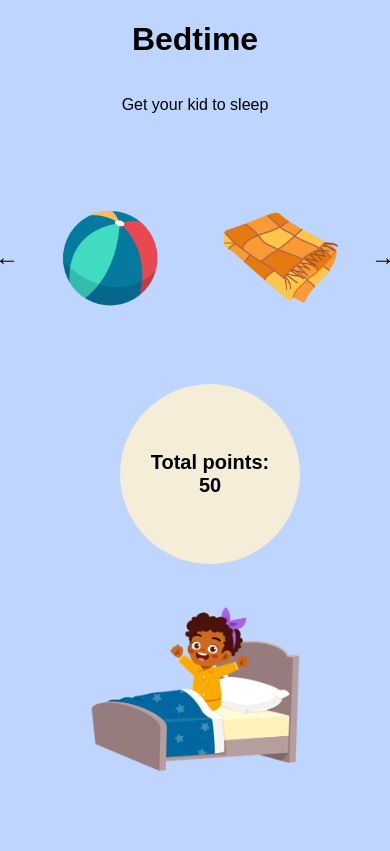
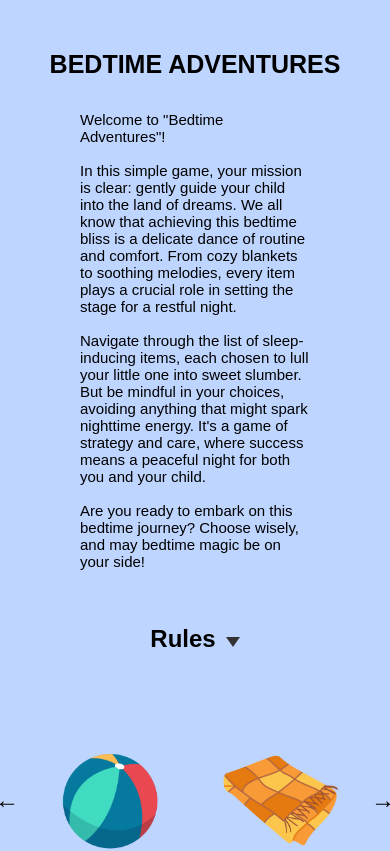
Before and after one commit to SimoneVeitch/bedtime-adventures, a React (Create React App) app: page / in a window 390 px wide. Shown: the top 851 px of the page. Built offline with nearby package versions, Linux system fonts and the light colour scheme.

Commit message:
Added copy, updating css for points box, added responsive styles, added Rules component and incorporated it to App

```diff
--- a/public/index.html
+++ b/public/index.html
@@ -25,6 +25,12 @@
       Learn how to configure a non-root public URL by running `npm run build`.
     -->
     <title>React App</title>
+    <link rel="preconnect" href="https://fonts.googleapis.com">
+    <link rel="preconnect" href="https://fonts.gstatic.com" crossorigin>
+    <link href="https://fonts.googleapis.com/css2?family=Nunito:ital,wght@0,200..1000;1,200..1000&display=swap" rel="stylesheet">
+    <link rel="preconnect" href="https://fonts.googleapis.com">
+    <link rel="preconnect" href="https://fonts.gstatic.com" crossorigin>
+    <link href="https://fonts.googleapis.com/css2?family=Titan+One&display=swap" rel="stylesheet">
   </head>
   <body>
     <noscript>You need to enable JavaScript to run this app.</noscript>
--- a/src/Components/App.js
+++ b/src/Components/App.js
@@ -3,6 +3,8 @@ import ItemContainer from "./ItemContainer";
 import Bed from "./Bed";
 import PointsBox from "./PointsBox";
 import ErrorOverlay from "./ErrorOverlay";
+import SuccessOverlay from "./SuccessOverlay";
+import Rules from './Rules';
 
 import ball from "../sleep_items/ball.png"
 import blanket from "../sleep_items/blanket.png"
@@ -32,120 +34,140 @@ function App() {
       name: "Ball",
       img_url: ball,
       points: 10,
+      action: 'deduct',
     },
     {
       id: 2,
       name: "Blanket",
       img_url: blanket,
       points: 10,
+      action: 'add',
     },
     {
       id: 3,
       name: "Book",
       img_url: book,
       points: 10,
+      action: 'add',
     },
     {
       id: 4,
       name: "Cheese",
       img_url: cheese,
       points: 10,
+      action: 'deduct',
     },
     {
       id: 5,
       name: "Dog",
       img_url: dog,
       points: 10,
+      action: 'add',
     },
     {
       id: 6,
       name: "Game",
       img_url: game,
       points: 10,
+      action: 'deduct',
     },
     {
       id: 7,
       name: "Ghost",
       img_url: ghost,
       points: 10,
+      action: 'deduct',
     },
     {
       id: 8,
       name: "Horse",
       img_url: horse,
       points: 10,
+      action: 'deduct',
     },
     {
       id: 9,
       name: "Icecream",
       img_url: icecream,
       points: 10,
+      action: 'deduct',
     },
     {
       id: 10,
       name: "ipad",
       img_url: ipad,
       points: 10,
+      action: 'deduct',
     },
     {
       id: 11,
       name: "Light",
       img_url: light,
       points: 10,
+      action: 'add',
     },
     {
       id: 12,
       name: "Mask",
       img_url: mask,
       points: 10,
+      action: 'add',
     },
     {
       id: 13,
       name: "Microphone",
       img_url: microphone,
       points: 10,
+      action: 'deduct',
     },
     {
       id: 14,
       name: "Milk",
       img_url: milk,
       points: 10,
+      action: 'add',
     },
     {
       id: 15,
       name: "Paint",
       img_url: paint,
       points: 10,
+      action: 'deduct',
     },
     {
       id: 16,
       name: "Pillow",
       img_url: pillow,
       points: 10,
+      action: 'add',
     },
     {
       id: 17,
       name: "Robot",
       img_url: robot,
       points: 10,
+      action: 'deduct',
     },
     {
       id: 18,
       name: "Music",
       img_url: sleepmusic,
       points: 10,
+      action: 'add',
     },
     {
       id: 19,
       name: "Socks",
       img_url: socks,
       points: 10,
+      action: 'add',
     },
     {
       id: 20,
       name: "Teddy",
       img_url: teddy,
       points: 10,
+      action: 'add',
     }
   ];
 
@@ -155,23 +177,33 @@ function App() {
   const [points, setPoints] = useState(50);
   const [showErrorMessage, setShowErrorMessage] = useState(false);
   const [displayItems, setDisplayItems] = useState(4);
+  const [showSuccessMessage, setShowSuccessMessage] = useState(false);
 
   useEffect(() => {
     const updateItemsDisplayed = () => {
       if (window.matchMedia("(max-width: 600px)").matches) {
-        setDisplayItems(2); // Display 2 items on mobile
+        setDisplayItems(2);
       } else {
-        setDisplayItems(4); // Display 4 items on larger screens
+        setDisplayItems(4);
       }
     };
 
-    updateItemsDisplayed(); // Check on initial render
-    window.addEventListener("resize", updateItemsDisplayed); // Check on window resize
+    updateItemsDisplayed();
+    window.addEventListener("resize", updateItemsDisplayed);
 
     return () => {
       window.removeEventListener("resize", updateItemsDisplayed);
     };
   }, []);
+
+  useEffect(() => {
+    if (points >= 100) {
+      const timer = setTimeout(() => {
+        setShowSuccessMessage(true);
+      }, 2000);
+      return () => clearTimeout(timer);
+    }
+  }, [points]);
 
   function getNextItems() {
     const newIndex = (currentIndex + displayItems) % items.length;
@@ -185,21 +217,34 @@ function App() {
 
   function handleItemClick(e) {
     const clickedItem = items.find(s => s.id === parseInt(e.target.id));
-    if (clickedItem.points <= points && !clickedItem.clicked) {
+    if (!clickedItem.clicked) {
       clickedItem.clicked = true;
-      setClickedItems([...clickedItems, clickedItem]); // Correctly update the array
-      const newPoints = points - clickedItem.points;
+      setClickedItems([...clickedItems, clickedItem]);
+      let newPoints;
+      if (clickedItem.action === 'add') {
+        newPoints = points + clickedItem.points;
+      } else if (clickedItem.action === 'deduct') {
+        newPoints = points - clickedItem.points;
+      }
       setPoints(newPoints);
-    } else if (points <= 5) {
-      setShowErrorMessage(true);
+
+      if (newPoints <= 5) {
+        setShowErrorMessage(true);
+      }
+      setItems(items.filter(item => item.id !== clickedItem.id));
     }
   }
 
   return (
     <div className="app">
-      <h1>Bedtime</h1>
-      <p>Get your kid to sleep</p>
-      {showErrorMessage && <ErrorOverlay message="You've run out of money" />}
+      <h1>BEDTIME ADVENTURES</h1>
+      <p className="intro-text">Welcome to "Bedtime Adventures"!<br /><br />
+        In this simple game, your mission is clear: gently guide your child into the land of dreams. We all know that achieving this bedtime bliss is a delicate dance of routine and comfort. From cozy blankets to soothing melodies, every item plays a crucial role in setting the stage for a restful night.<br /><br />
+        Navigate through the list of sleep-inducing items, each chosen to lull your little one into sweet slumber. But be mindful in your choices, avoiding anything that might spark nighttime energy. It's a game of strategy and care, where success means a peaceful night for both you and your child.<br /><br />
+        Are you ready to embark on this bedtime journey? Choose wisely, and may bedtime magic be on your side!</p>
+      <Rules />
+      {showErrorMessage && <ErrorOverlay />}
+      {showSuccessMessage && <SuccessOverlay />}
       <ItemContainer
        items={items.slice(currentIndex, currentIndex + displayItems)}
        getNextItems={getNextItems}
@@ -208,7 +253,7 @@ function App() {
       />
       <div className="main-content">
         <PointsBox points={points} />
-        <Bed clickedItems={clickedItems} points={points}/> {/* Correctly pass the clickedItems */}
+        <Bed clickedItems={clickedItems} points={points}/>
       </div>
     </div>
   );
--- /dev/null
+++ b/src/Components/Rules.js
@@ -0,0 +1,30 @@
+import React, { useState } from 'react';
+
+const Rules = () => {
+  const [showRules, setShowRules] = useState(false);
+
+  const toggleRules = () => {
+    setShowRules(!showRules);
+  };
+
+  return (
+    <div className="rules">
+      <h2 onClick={toggleRules} className="rules-header">
+        Rules
+        <span className={`arrow ${showRules ? 'up' : 'down'}`}></span>
+      </h2>
+      {showRules && (
+        <div className="rules-content">
+          <p>The rules of the game are simple:<br /><br />
+          Your objective is to accumulate 100 points to successfully guide your child into a peaceful slumber. Each item you select carries a specific number of points, either adding to your total and bringing you closer to victory, or subtracting and nudging you toward defeat.<br /><br />
+          No two items are alike in their sleep-inducing powers; some have greater influence on sleepiness, while others might inadvertently rouse your child from their sleepy state. Choose your items wisely, for every decision counts.<br /><br />
+          Remember, reaching 0 points means you've lost the bedtime battle, requiring a fresh start to achieve victory once more.<br /><br />
+          Are you ready to embark on this bedtime journey? Choose wisely as you scroll through the bedtime items that will lead your child into dreamland.
+          </p>
+        </div>
+      )}
+    </div>
+  );
+};
+
+export default Rules;
--- /dev/null
+++ b/src/Components/SuccessOverlay.js
@@ -0,0 +1,14 @@
+import React from "react";
+
+function SuccessOverlay() {
+  return (
+    <div className="success-overlay">
+      <div className="success-message">
+        <p>You did it! You succesfully got your kid to fall asleep. <br /><br />
+        Well done parent. <br /><br />Now, time to relax. </p>
+      </div>
+    </div>
+  );
+}
+
+export default SuccessOverlay;
--- a/src/index.css
+++ b/src/index.css
@@ -11,10 +11,26 @@ body {
   align-items: center;
 }
 
+h1 {
+  margin-top: 50px;
+  font-size: 40px;
+}
+
 .item-container {
   width: 100%;
   padding: 20px;
   box-sizing: border-box;
+}
+
+.intro-text {
+  margin-left: 80px;
+  margin-right: 80px;
+}
+
+.rules-content {
+  margin-left: 80px;
+  margin-right: 80px;
+  text-align: left;
 }
 
 .main-content {
@@ -26,6 +42,7 @@ body {
   padding: 20px;
   box-sizing: border-box;
   align-items: flex-start;
+  position: relative;
 }
 
 .points-box {
@@ -36,14 +53,14 @@ body {
   margin-bottom: 0px;
   text-align: center;
   height: 180px;
-  align-self: flex-start;
   border-radius: 50%;
-  margin-left: 100px;
-  margin-top: 30px;
-  display: flex; /* Use flexbox for centering */
-  justify-content: center; /* Center horizontally */
+  position: absolute;
+  top: 10%; /* Adjust as needed to place correctly */
+  left: 20%;
+  transform: translateX(-50%);
+  display: flex;
+  justify-content: center;
   align-items: center;
-  position: relative;
 }
 
 
@@ -95,14 +112,50 @@ body {
   }
 
   .points-box {
-    order: -1;
+    position: absolute; /* Position the points box absolutely */
+    top: -3%; /* Adjust as needed to place correctly */
+    left: 23%;
+    height: 120px;
+    width: 120px;
+    transform: translateX(-50%);
+  }
+
+  .points-box h3 {
+    font-size: 15px;
   }
 
   .bed {
     width: 100%;
-    padding-bottom: 60%;
-    margin-bottom: 20px;
+    padding-bottom: 80%;
+    margin-bottom: 10px;
   }
+
+  .bed-sleep {
+    width: 100%;
+    padding-bottom: 80%;
+    margin-bottom: 10px;
+  }
+
+  .belt {
+    margin-bottom: 70px;
+  }
+
+  .bed-item {
+    min-width: 100px; /* Make bed items smaller */
+  }
+
+  .intro-text {
+    font-size: 15px;
+  }
+
+  .rules-content {
+    font-size: 15px;
+  }
+
+  h1 {
+    font-size: 25px;
+  }
+
 }
 
 .bed-item {
@@ -147,8 +200,58 @@ body {
 }
 
 .error-message {
-  background-color: white;
+  background-color: rgb(246, 237, 217);
   padding: 20px;
   border-radius: 5px;
   box-shadow: 0 0 10px rgba(0, 0, 0, 0.5);
 }
+
+.success-overlay {
+  position: fixed;
+  top: 0;
+  left: 0;
+  width: 100%;
+  height: 100%;
+  background-color: rgba(0, 0, 0, 0.5);
+  display: flex;
+  justify-content: center;
+  align-items: center;
+  z-index: 9999;
+}
+
+.success-message {
+  background-color: rgb(246, 237, 217);
+  padding: 20px;
+  border-radius: 5px;
+  box-shadow: 0 0 10px rgba(0, 0, 0, 0.5);
+  text-align: center;
+}
+
+.rules {
+  margin-top: 20px;
+  text-align: center;
+}
+
+.rules-header {
+  cursor: pointer;
+  font-size: 24px;
+}
+
+.arrow {
+  margin-left: 10px;
+  display: inline-block;
+  width: 0;
+  height: 0;
+  border-style: solid;
+  border-width: 10px 7.5px 0 7.5px;
+  border-color: #333 transparent transparent transparent;
+  transition: transform 0.3s ease;
+}
+
+.arrow.up {
+  transform: rotate(180deg);
+}
+
+.rules-content {
+  margin-top: 10px;
+}
```
Also changed, not shown: src/Components/ErrorOverlay.js (+6 -2 lines).
